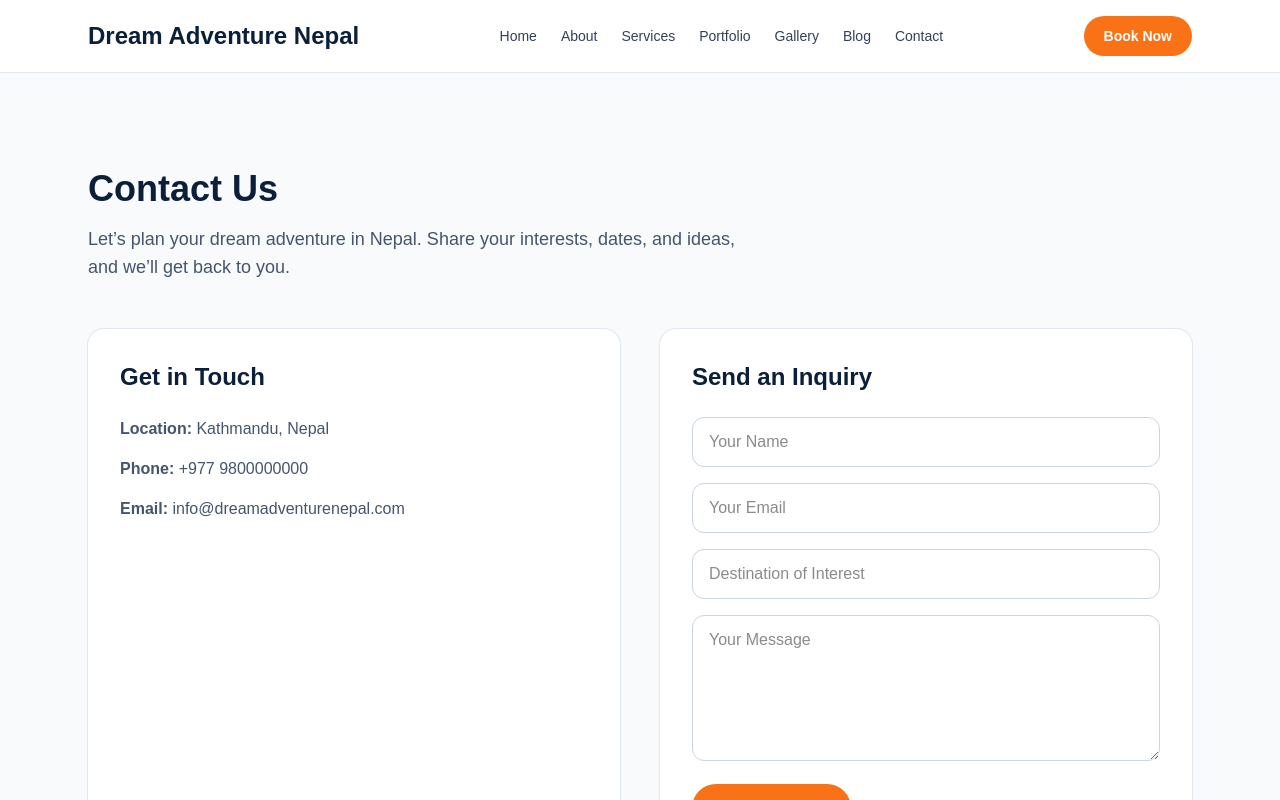
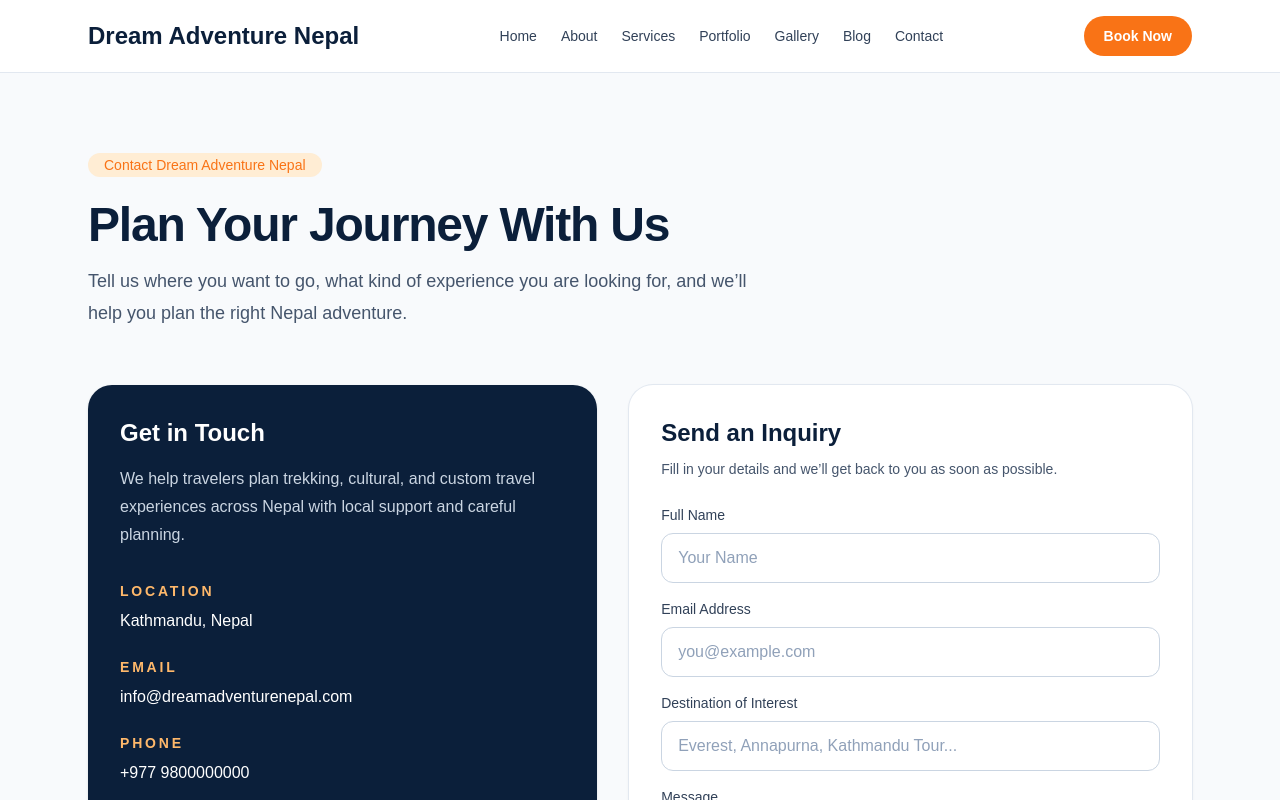
Before and after one commit to UtsavBabu/dream-adventure-nepal, a Next.js app: page /contact in a window 1280 px wide. Shown: the top 800 px of the page. Built offline with nearby package versions, Linux system fonts and the light colour scheme; no server answers.

Commit message:
Updated contact page UI and fixed form styling

```diff
--- a/app/contact/page.tsx
+++ b/app/contact/page.tsx
@@ -1,57 +1,217 @@
+"use client";
+
+import { useState } from "react";
+import { supabase } from "@/lib/supabase";
+
 export default function ContactPage() {
+  const [form, setForm] = useState({
+    name: "",
+    email: "",
+    destination: "",
+    message: "",
+  });
+
+  const [loading, setLoading] = useState(false);
+  const [success, setSuccess] = useState("");
+  const [error, setError] = useState("");
+
+  const handleChange = (
+    e: React.ChangeEvent<HTMLInputElement | HTMLTextAreaElement>
+  ) => {
+    setForm({ ...form, [e.target.name]: e.target.value });
+  };
+
+  const handleSubmit = async (e: React.FormEvent<HTMLFormElement>) => {
+    e.preventDefault();
+    setLoading(true);
+    setSuccess("");
+    setError("");
+
+    const { error } = await supabase.from("contacts").insert([
+      {
+        name: form.name,
+        email: form.email,
+        destination: form.destination,
+        message: form.message,
+      },
+    ]);
+
+    if (error) {
+      setError("Something went wrong. Please try again.");
+      setLoading(false);
+      return;
+    }
+
+    setSuccess("Message sent successfully!");
+    setForm({
+      name: "",
+      email: "",
+      destination: "",
+      message: "",
+    });
+    setLoading(false);
+  };
+
   return (
     <main className="min-h-screen bg-[#F8FAFC]">
-      <div className="mx-auto max-w-6xl px-6 py-24">
-        <h1 className="text-4xl font-bold text-[#0B1F3A]">Contact Us</h1>
-        <p className="mt-4 max-w-2xl text-lg text-slate-600">
-          Let’s plan your dream adventure in Nepal. Share your interests, dates,
-          and ideas, and we’ll get back to you.
+      <section className="mx-auto max-w-6xl px-6 py-20">
+        <div className="max-w-2xl">
+          <span className="rounded-full bg-orange-100 px-4 py-1 text-sm font-medium text-[#F97316]">
+            Contact Dream Adventure Nepal
+          </span>
+          <h1 className="mt-6 text-4xl font-bold tracking-tight text-[#0B1F3A] sm:text-5xl">
+            Plan Your Journey With Us
+          </h1>
+          <p className="mt-4 text-lg leading-8 text-slate-600">
+            Tell us where you want to go, what kind of experience you are
+            looking for, and we’ll help you plan the right Nepal adventure.
+          </p>
+        </div>
+
+        <div className="mt-14 grid gap-8 lg:grid-cols-[0.95fr_1.05fr]">
+          <div className="rounded-3xl bg-[#0B1F3A] p-8 text-white shadow-sm">
+            <h2 className="text-2xl font-semibold">Get in Touch</h2>
+            <p className="mt-4 leading-7 text-slate-300">
+              We help travelers plan trekking, cultural, and custom travel
+              experiences across Nepal with local support and careful planning.
             </p>
 
-        <div className="mt-12 grid gap-10 md:grid-cols-2">
-          <div className="rounded-2xl bg-white p-8 shadow-sm ring-1 ring-slate-200">
-            <h2 className="text-2xl font-semibold text-[#0B1F3A]">Get in Touch</h2>
-            <div className="mt-6 space-y-4 text-slate-600">
-              <p><strong>Location:</strong> Kathmandu, Nepal</p>
-              <p><strong>Phone:</strong> +977 9800000000</p>
-              <p><strong>Email:</strong> info@dreamadventurenepal.com</p>
+            <div className="mt-8 space-y-6">
+              <div>
+                <p className="text-sm font-semibold uppercase tracking-[0.2em] text-orange-300">
+                  Location
+                </p>
+                <p className="mt-2 text-base text-white">Kathmandu, Nepal</p>
+              </div>
+
+              <div>
+                <p className="text-sm font-semibold uppercase tracking-[0.2em] text-orange-300">
+                  Email
+                </p>
+                <p className="mt-2 text-base text-white">
+                  info@dreamadventurenepal.com
+                </p>
+              </div>
+
+              <div>
+                <p className="text-sm font-semibold uppercase tracking-[0.2em] text-orange-300">
+                  Phone
+                </p>
+                <p className="mt-2 text-base text-white">+977 9800000000</p>
+              </div>
             </div>
           </div>
 
-          <form className="rounded-2xl bg-white p-8 shadow-sm ring-1 ring-slate-200">
-            <h2 className="text-2xl font-semibold text-[#0B1F3A]">Send an Inquiry</h2>
+          <form
+            onSubmit={handleSubmit}
+            className="rounded-3xl bg-white p-8 shadow-sm ring-1 ring-slate-200"
+          >
+            <div className="mb-6">
+              <h2 className="text-2xl font-semibold text-[#0B1F3A]">
+                Send an Inquiry
+              </h2>
+              <p className="mt-2 text-sm leading-6 text-slate-600">
+                Fill in your details and we’ll get back to you as soon as
+                possible.
+              </p>
+            </div>
 
-            <div className="mt-6 space-y-4">
+            <div className="grid gap-4 sm:grid-cols-2">
+              <div className="sm:col-span-2">
+                <label
+                  htmlFor="name"
+                  className="mb-2 block text-sm font-medium text-slate-700"
+                >
+                  Full Name
+                </label>
                 <input
-                type="text"
+                  id="name"
+                  name="name"
+                  value={form.name}
+                  onChange={handleChange}
                   placeholder="Your Name"
-                className="w-full rounded-xl border border-slate-300 px-4 py-3 outline-none focus:border-[#F97316]"
+                  className="w-full rounded-xl border border-slate-300 bg-white px-4 py-3 text-slate-900 placeholder:text-slate-400 outline-none transition focus:border-[#F97316] focus:ring-2 focus:ring-orange-100"
+                  required
                 />
+              </div>
+
+              <div className="sm:col-span-2">
+                <label
+                  htmlFor="email"
+                  className="mb-2 block text-sm font-medium text-slate-700"
+                >
+                  Email Address
+                </label>
                 <input
+                  id="email"
+                  name="email"
                   type="email"
-                placeholder="Your Email"
-                className="w-full rounded-xl border border-slate-300 px-4 py-3 outline-none focus:border-[#F97316]"
+                  value={form.email}
+                  onChange={handleChange}
+                  placeholder="you@example.com"
+                  className="w-full rounded-xl border border-slate-300 bg-white px-4 py-3 text-slate-900 placeholder:text-slate-400 outline-none transition focus:border-[#F97316] focus:ring-2 focus:ring-orange-100"
+                  required
                 />
+              </div>
+
+              <div className="sm:col-span-2">
+                <label
+                  htmlFor="destination"
+                  className="mb-2 block text-sm font-medium text-slate-700"
+                >
+                  Destination of Interest
+                </label>
                 <input
-                type="text"
-                placeholder="Destination of Interest"
-                className="w-full rounded-xl border border-slate-300 px-4 py-3 outline-none focus:border-[#F97316]"
+                  id="destination"
+                  name="destination"
+                  value={form.destination}
+                  onChange={handleChange}
+                  placeholder="Everest, Annapurna, Kathmandu Tour..."
+                  className="w-full rounded-xl border border-slate-300 bg-white px-4 py-3 text-slate-900 placeholder:text-slate-400 outline-none transition focus:border-[#F97316] focus:ring-2 focus:ring-orange-100"
+                  required
                 />
+              </div>
+
+              <div className="sm:col-span-2">
+                <label
+                  htmlFor="message"
+                  className="mb-2 block text-sm font-medium text-slate-700"
+                >
+                  Message
+                </label>
                 <textarea
-                placeholder="Your Message"
-                rows={5}
-                className="w-full rounded-xl border border-slate-300 px-4 py-3 outline-none focus:border-[#F97316]"
+                  id="message"
+                  name="message"
+                  value={form.message}
+                  onChange={handleChange}
+                  placeholder="Tell us about your travel dates, group size, and what kind of adventure you want."
+                  rows={6}
+                  className="w-full rounded-xl border border-slate-300 bg-white px-4 py-3 text-slate-900 placeholder:text-slate-400 outline-none transition focus:border-[#F97316] focus:ring-2 focus:ring-orange-100"
+                  required
                 />
+              </div>
+            </div>
+
+            <div className="mt-6 flex flex-col gap-3 sm:flex-row sm:items-center">
               <button
                 type="submit"
-                className="rounded-full bg-[#F97316] px-6 py-3 font-semibold text-white transition hover:bg-[#EA580C]"
+                disabled={loading}
+                className="inline-flex items-center justify-center rounded-xl bg-[#F97316] px-6 py-3 font-semibold text-white transition hover:bg-[#EA580C] disabled:cursor-not-allowed disabled:opacity-60"
               >
-                Send Message
+                {loading ? "Sending..." : "Send Message"}
               </button>
+
+              {success && (
+                <p className="text-sm font-medium text-green-700">{success}</p>
+              )}
+
+              {error && (
+                <p className="text-sm font-medium text-red-600">{error}</p>
+              )}
             </div>
           </form>
         </div>
-      </div>
+      </section>
     </main>
   );
 }
--- /dev/null
+++ b/lib/supabase.ts
@@ -0,0 +1,6 @@
+import { createClient } from "@supabase/supabase-js";
+
+const supabaseUrl = process.env.NEXT_PUBLIC_SUPABASE_URL!;
+const supabaseAnonKey = process.env.NEXT_PUBLIC_SUPABASE_ANON_KEY!;
+
+export const supabase = createClient(supabaseUrl, supabaseAnonKey);
--- a/package.json
+++ b/package.json
@@ -9,6 +9,7 @@
     "lint": "eslint"
   },
   "dependencies": {
+    "@supabase/supabase-js": "^2.100.0",
     "next": "16.2.1",
     "react": "19.2.4",
     "react-dom": "19.2.4"
```
Also changed, not shown: 1 other file (tests, documents, lock files or other folders). Lines whose indentation alone changed are shown as unchanged.
